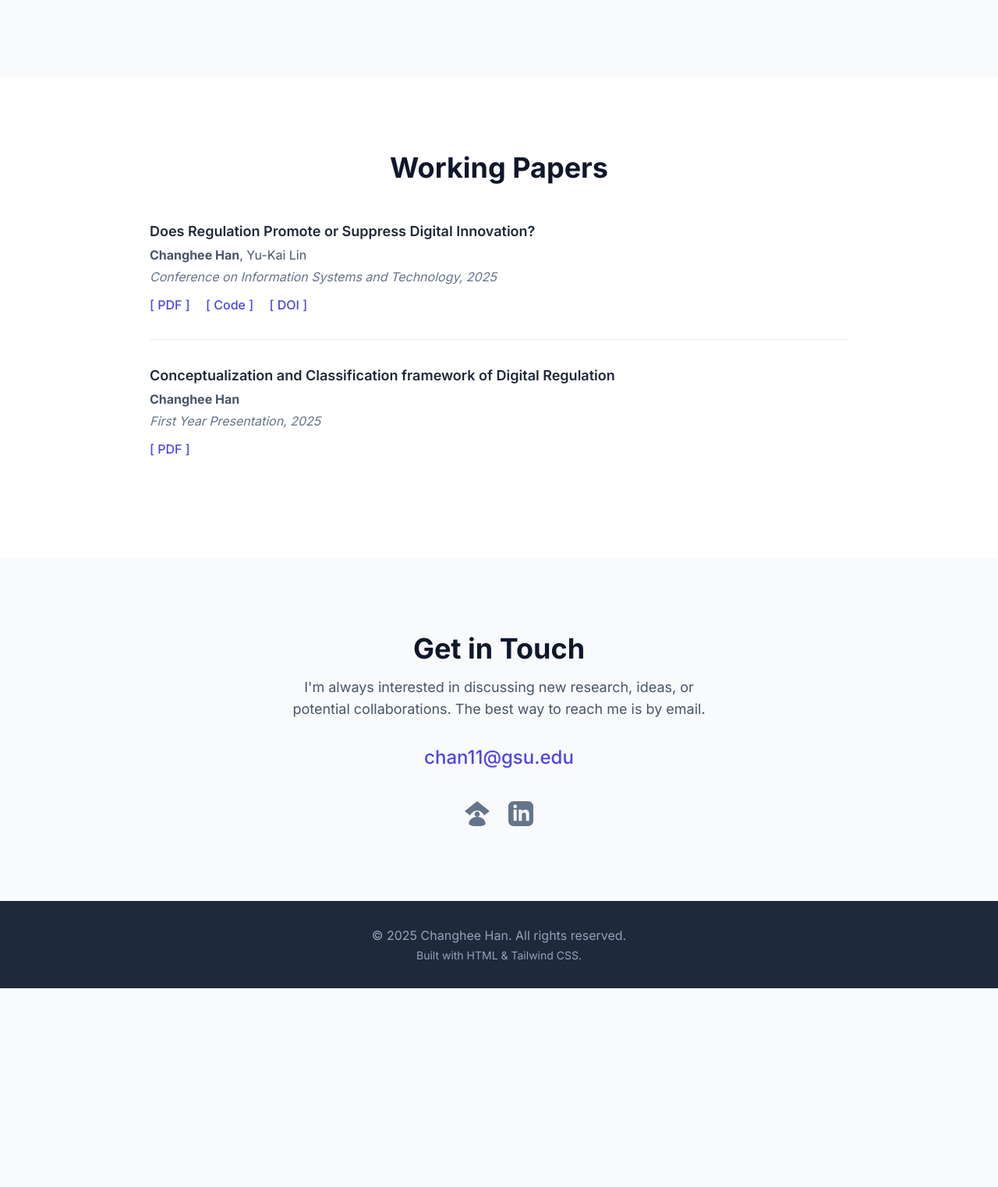
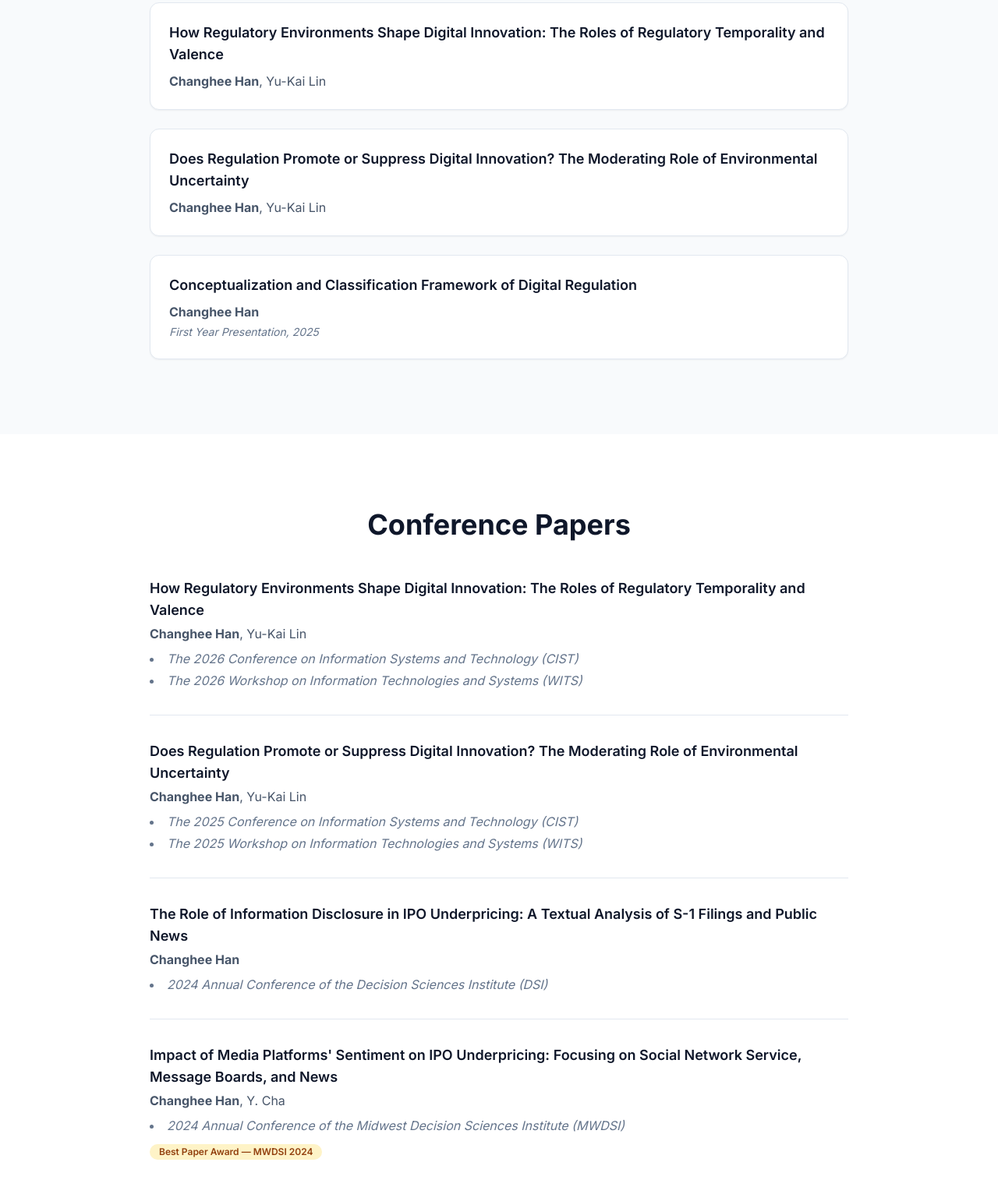
Before and after one commit to nowinseason/ChangheeHan, a plain HTML site: page index.html in a window 1280 px wide. Shown: the part 1277-2800 px from the top of the page at 78% size. Before the commit the page ends 2545 px from the top, so only its background shows below. Drawn offline with nearby package versions, Linux system fonts and the light colour scheme.

Commit message:
Update CV, Working Papers, and Conference Papers sections

```diff
--- a/index.html
+++ b/index.html
@@ -66,8 +66,8 @@
                 <nav class="hidden md:flex md:space-x-8">
                     <a href="#home" class="nav-link text-slate-600 hover:text-indigo-600 transition-colors duration-200" data-section="home">Home</a>
                     <a href="#about" class="nav-link text-slate-600 hover:text-indigo-600 transition-colors duration-200" data-section="about">About</a>
-                    <a href="#research" class="nav-link text-slate-600 hover:text-indigo-600 transition-colors duration-200" data-section="research">Research</a>
-                    <a href="#publications" class="nav-link text-slate-600 hover:text-indigo-600 transition-colors duration-200" data-section="publications">Publications</a>
+                    <a href="#working-papers" class="nav-link text-slate-600 hover:text-indigo-600 transition-colors duration-200" data-section="working-papers">Working Papers</a>
+                    <a href="#conference-papers" class="nav-link text-slate-600 hover:text-indigo-600 transition-colors duration-200" data-section="conference-papers">Conference Papers</a>
                     <a href="#contact" class="nav-link text-slate-600 hover:text-indigo-600 transition-colors duration-200" data-section="contact">Contact</a>
                 </nav>
 
@@ -93,8 +93,8 @@
             <div class="px-2 pt-2 pb-3 space-y-1 sm:px-3">
                 <a href="#home" class="nav-link-mobile text-slate-600 hover:bg-slate-100 hover:text-indigo-600 block px-3 py-2 rounded-md text-base font-medium" data-section="home">Home</a>
                 <a href="#about" class="nav-link-mobile text-slate-600 hover:bg-slate-100 hover:text-indigo-600 block px-3 py-2 rounded-md text-base font-medium" data-section="about">About</a>
-                <a href="#research" class="nav-link-mobile text-slate-600 hover:bg-slate-100 hover:text-indigo-600 block px-3 py-2 rounded-md text-base font-medium" data-section="research">Research</a>
-                <a href="#publications" class="nav-link-mobile text-slate-600 hover:bg-slate-100 hover:text-indigo-600 block px-3 py-2 rounded-md text-base font-medium" data-section="publications">Publications</a>
+                <a href="#working-papers" class="nav-link-mobile text-slate-600 hover:bg-slate-100 hover:text-indigo-600 block px-3 py-2 rounded-md text-base font-medium" data-section="working-papers">Working Papers</a>
+                <a href="#conference-papers" class="nav-link-mobile text-slate-600 hover:bg-slate-100 hover:text-indigo-600 block px-3 py-2 rounded-md text-base font-medium" data-section="conference-papers">Conference Papers</a>
                 <a href="#contact" class="nav-link-mobile text-slate-600 hover:bg-slate-100 hover:text-indigo-600 block px-3 py-2 rounded-md text-base font-medium" data-section="contact">Contact</a>
             </div>
         </div>
@@ -123,13 +123,11 @@
                               with a focus on developing more equitable and robust language models."
                             -->
                             My research focuses on the intersection of public policy and Information Systems (IS),
-                            with a specific emphasis on the governance and societal implications of AI and digital innovation
-
+                            with a specific emphasis on the governance and societal implications of AI and digital innovation.
                         </p>
 
                         <!-- Academic & Social Links -->
                         <div class="mt-8 flex space-x-5">
-                            <!-- Replace '#' with your actual links -->
                             <!-- This wrapper helps position the "Copied!" message -->
                             <div class="relative">
                                 <button
@@ -167,13 +165,9 @@
 
                     <!-- Profile Image -->
                     <div class="md:w-1/3 flex justify-center md:justify-end">
-                        <!--
-                          Replace this with a link to your own professional headshot.
-                          A 400x400 image is a good size.
-                        -->
                         <img
                             src="src/profile.JPEG"
-                            alt="A professional headshot of [Your Name]"
+                            alt="Changhee Han"
                             class="w-64 h-64 md:w-80 md:h-80 object-cover rounded-full shadow-xl border-4 border-white">
                     </div>
                 </div>
@@ -183,20 +177,13 @@
         <!-- ===== About Me Section ===== -->
         <section id="about" class="py-16 md:py-24 bg-white">
             <div class="container mx-auto px-4 sm:px-6 lg:px-8">
-                <!-- Use max-w-3xl for optimal text readability -->
                 <div class="max-w-3xl mx-auto">
                     <h2 class="text-3xl md:text-4xl font-bold text-center text-slate-900">
                         About Me
                     </h2>
                     <div class="mt-8 text-lg text-slate-600 space-y-6">
-                        <!--
-                          Write a 2-3 paragraph bio.
-                          - 1st paragraph: Your academic journey. Where did you study before? What led you to this PhD?
-                          - 2nd paragraph: More detail on your research. Why does it matter? What questions are you trying to answer?
-                          - 3rd paragraph: (Optional) A brief personal touch. Hobbies, interests, or what you do outside the lab.
-                        -->
                         <p>
-                            I am a second-year PhD student at the Computer Information Systems at Georgia State University,
+                            I am a PhD student in Computer Information Systems at Georgia State University,
                             where I am fortunate to be advised by Yu-Kai Lin.
                         </p>
                         <p>
@@ -210,7 +197,7 @@
 
                     <!-- CV Download Button -->
                     <div class="mt-12 text-center">
-                        <a href="https://github.com/nowinseason/ChangheeHan/blob/main/src/Init_CV.pdf"
+                        <a href="src/Init_CV.pdf"
                            class="inline-block bg-indigo-600 text-white text-lg font-medium px-8 py-3 rounded-lg shadow-md hover:bg-indigo-700 transition-all duration-300 transform hover:-translate-y-0.5"
                            target="_blank" rel="noopener noreferrer">
                            View My CV
@@ -220,120 +207,124 @@
             </div>
         </section>
 
-    <!-- ===== Research Section ===== -->
-        <section id="research" class="py-16 md:py-24 bg-slate-50">
-            <div class="container mx-auto px-4 sm:px-6 lg:px-8">
-                <h2 class="text-3xl md:text-4xl font-bold text-center text-slate-900 mb-12">
-                    Research
-                </h2>
-
-                <!-- Research Projects Grid -->
-                <div class="grid md:grid-cols-2 lg:grid-cols-3 gap-8">
-
-                    <!-- Project Card 1 -->
-                    <!-- <div class="bg-white p-6 rounded-lg shadow-lg flex flex-col">
-                        <h3 class="text-xl font-semibold text-slate-900 mb-3">
-                            Project Title One
-                        </h3>
-                        <p class="text-slate-600 flex-grow">
-                            A brief description of your first major research project.
-                            What is the core idea or contribution?
-                        </p>
-
-                        <div class="mt-4">
-                            <span class="inline-block bg-indigo-100 text-indigo-800 text-xs font-medium mr-2 px-2.5 py-0.5 rounded-full">
-                                Tag 1
-                            </span>
-                            <span class="inline-block bg-slate-100 text-slate-800 text-xs font-medium mr-2 px-2.5 py-0.5 rounded-full">
-                                Tag 2
-                            </span>
-                        </div>
-                    </div> -->
-
-                    <!-- Project Card 2 -->
-                    <!-- <div class="bg-white p-6 rounded-lg shadow-lg flex flex-col">
-                        <h3 class="text-xl font-semibold text-slate-900 mb-3">
-                            Project Title Two
-                        </h3>
-                        <p class="text-slate-600 flex-grow">
-                            This could be your dissertation work or another significant
-                            paper. Explain the "what" and "why" concisely.
-                        </p>
-                        <div class="mt-4">
-                            <span class="inline-block bg-indigo-100 text-indigo-800 text-xs font-medium mr-2 px-2.5 py-0.5 rounded-full">
-                                Core Research
-                            </span>
-                        </div>
-                    </div> -->
-
-                    <!-- Project Card 3 (Add more as needed) -->
-                    <!-- <div class="bg-white p-6 rounded-lg shadow-lg flex flex-col">
-                        <h3 class="text-xl font-semibold text-slate-900 mb-3">
-                            Past Project
-                        </h3>
-                        <p class="text-slate-600 flex-grow">
-                            A project from your Master's degree or an earlier
-                            collaboration that is still relevant to your work.
-                        </p>
-                        <div class="mt-4">
-                            <span class="inline-block bg-slate-100 text-slate-800 text-xs font-medium mr-2 px-2.5 py-0.5 rounded-full">
-                                Foundational Work
-                            </span>
-                        </div>
-                    </div> -->
-
-                </div>
-            </div>
-        </section>
-
-        <!-- ===== Publications Section ===== -->
-        <section id="publications" class="py-16 md:py-24 bg-white">
+        <!-- ===== Working Papers Section ===== -->
+        <section id="working-papers" class="py-16 md:py-24 bg-slate-50">
             <div class="container mx-auto px-4 sm:px-6 lg:px-8">
                 <div class="max-w-4xl mx-auto">
                     <h2 class="text-3xl md:text-4xl font-bold text-center text-slate-900 mb-12">
                         Working Papers
                     </h2>
 
+                    <ul class="space-y-6">
+
+                        <!-- Working Paper 1 -->
+                        <li class="bg-white p-6 rounded-xl shadow-sm border border-slate-200">
+                            <p class="text-lg font-semibold text-slate-900">
+                                How Regulatory Environments Shape Digital Innovation: The Roles of Regulatory Temporality and Valence
+                            </p>
+                            <p class="mt-2 text-slate-600">
+                                <strong>Changhee Han</strong>, Yu-Kai Lin
+                            </p>
+                        </li>
+
+                        <!-- Working Paper 2 -->
+                        <li class="bg-white p-6 rounded-xl shadow-sm border border-slate-200">
+                            <p class="text-lg font-semibold text-slate-900">
+                                Does Regulation Promote or Suppress Digital Innovation? The Moderating Role of Environmental Uncertainty
+                            </p>
+                            <p class="mt-2 text-slate-600">
+                                <strong>Changhee Han</strong>, Yu-Kai Lin
+                            </p>
+                        </li>
+
+                        <!-- Working Paper 3 -->
+                        <li class="bg-white p-6 rounded-xl shadow-sm border border-slate-200">
+                            <p class="text-lg font-semibold text-slate-900">
+                                Conceptualization and Classification Framework of Digital Regulation
+                            </p>
+                            <p class="mt-2 text-slate-600">
+                                <strong>Changhee Han</strong>
+                            </p>
+                            <p class="mt-1 text-sm italic text-slate-500">
+                                First Year Presentation, 2025
+                            </p>
+                        </li>
+
+                    </ul>
+                </div>
+            </div>
+        </section>
+
+        <!-- ===== Conference Papers Section ===== -->
+        <section id="conference-papers" class="py-16 md:py-24 bg-white">
+            <div class="container mx-auto px-4 sm:px-6 lg:px-8">
+                <div class="max-w-4xl mx-auto">
+                    <h2 class="text-3xl md:text-4xl font-bold text-center text-slate-900 mb-12">
+                        Conference Papers
+                    </h2>
+
                     <ul class="space-y-8">
 
-                        <!-- Publication Item 1 -->
+                        <!-- Conference Item 1 -->
                         <li class="pb-8 border-b border-slate-200 last:border-b-0">
-                            <p class="text-lg font-semibold text-slate-800">
-                                Does Regulation Promote or Suppress Digital Innovation?
+                            <p class="text-lg font-semibold text-slate-900">
+                                How Regulatory Environments Shape Digital Innovation: The Roles of Regulatory Temporality and Valence
                             </p>
                             <p class="mt-1 text-slate-600">
-                                <!-- Put your name in <strong> tags -->
                                 <strong>Changhee Han</strong>, Yu-Kai Lin
                             </p>
-                            <p class="mt-1 italic text-slate-500">
-                                Conference on Information Systems and Technology, 2025
-                            </p>
-                            <!-- Links -->
-                            <div class="mt-3 space-x-4">
-                                <a href="#" class="text-base font-medium text-indigo-600 hover:underline">[ PDF ]</a>
-                                <a href="#" class="text-base font-medium text-indigo-600 hover:underline">[ Code ]</a>
-                                <a href="#" class="text-base font-medium text-indigo-600 hover:underline">[ DOI ]</a>
-                            </div>
+                            <ul class="mt-2 space-y-1 text-slate-500 italic list-disc list-inside">
+                                <li>The 2026 Conference on Information Systems and Technology (CIST)</li>
+                                <li>The 2026 Workshop on Information Technologies and Systems (WITS)</li>
+                            </ul>
                         </li>
 
-                        <!-- Publication Item 2 -->
+                        <!-- Conference Item 2 -->
                         <li class="pb-8 border-b border-slate-200 last:border-b-0">
-                            <p class="text-lg font-semibold text-slate-800">
-                                Conceptualization and Classification framework of Digital Regulation
+                            <p class="text-lg font-semibold text-slate-900">
+                                Does Regulation Promote or Suppress Digital Innovation? The Moderating Role of Environmental Uncertainty
+                            </p>
+                            <p class="mt-1 text-slate-600">
+                                <strong>Changhee Han</strong>, Yu-Kai Lin
+                            </p>
+                            <ul class="mt-2 space-y-1 text-slate-500 italic list-disc list-inside">
+                                <li>The 2025 Conference on Information Systems and Technology (CIST)</li>
+                                <li>The 2025 Workshop on Information Technologies and Systems (WITS)</li>
+                            </ul>
+                        </li>
+
+                        <!-- Conference Item 3 -->
+                        <li class="pb-8 border-b border-slate-200 last:border-b-0">
+                            <p class="text-lg font-semibold text-slate-900">
+                                The Role of Information Disclosure in IPO Underpricing: A Textual Analysis of S-1 Filings and Public News
                             </p>
                             <p class="mt-1 text-slate-600">
                                 <strong>Changhee Han</strong>
                             </p>
-                            <p class="mt-1 italic text-slate-500">
-                                First Year Presentation, 2025
+                            <ul class="mt-2 space-y-1 text-slate-500 italic list-disc list-inside">
+                                <li>2024 Annual Conference of the Decision Sciences Institute (DSI)</li>
+                            </ul>
+                        </li>
+
+                        <!-- Conference Item 4 -->
+                        <li class="pb-8 border-b border-slate-200 last:border-b-0">
+                            <div class="flex flex-wrap items-center gap-2">
+                                <p class="text-lg font-semibold text-slate-900">
+                                    Impact of Media Platforms' Sentiment on IPO Underpricing: Focusing on Social Network Service, Message Boards, and News
+                                </p>
+                            </div>
+                            <p class="mt-1 text-slate-600">
+                                <strong>Changhee Han</strong>, Y. Cha
                             </p>
-                            <div class="mt-3 space-x-4">
-                                <a href="#" class="text-base font-medium text-indigo-600 hover:underline">[ PDF ]</a>
-                                <!-- <a href="#" class="text-base font-medium text-indigo-600 hover:underline">[ Poster ]</a> -->
+                            <ul class="mt-2 space-y-1 text-slate-500 italic list-disc list-inside">
+                                <li>2024 Annual Conference of the Midwest Decision Sciences Institute (MWDSI)</li>
+                            </ul>
+                            <div class="mt-2">
+                                <span class="inline-flex items-center px-3 py-0.5 rounded-full text-xs font-semibold bg-amber-100 text-amber-800">
+                                    Best Paper Award — MWDSI 2024
+                                </span>
                             </div>
                         </li>
-
-                        <!-- Add more <li> items as you get more publications -->
 
                     </ul>
                 </div>
@@ -351,7 +342,7 @@
                         I'm always interested in discussing new research, ideas, or potential collaborations.
                         The best way to reach me is by email.
                     </p>
-                    <a href="mailto:your.email@university.edu"
+                    <a href="mailto:Chan11@gsu.edu"
                        class="mt-8 inline-block text-xl md:text-2xl font-medium text-indigo-600 hover:text-indigo-800 transition-colors duration-200">
                         chan11@gsu.edu
                     </a>
@@ -361,17 +352,11 @@
                         <a href="https://scholar.google.com/citations?user=axVFSzcAAAAJ&hl=en&authuser=1" title="Google Scholar" class="text-slate-500 hover:text-indigo-600">
                             <span class="sr-only">Google Scholar</span>
                             <svg class="w-8 h-8" fill="currentColor" viewBox="0 0 24 24" aria-hidden="true"><path d="M5.242 13.769L0 9.5L12 0l12 9.5l-5.242 4.269C17.548 11.241 14.978 9 12 9s-5.548 2.241-6.758 4.769zM12 10c-1.381 0-2.5 1.119-2.5 2.5s1.119 2.5 2.5 2.5 2.5-1.119 2.5-2.5S13.381 10 12 10zM12 15c-4.33 0-8 2.8-8 6.5C4 23.3 7.58 24 12 24s8-.7 8-2.5c0-3.7-3.67-6.5-8-6.5z"/></svg>
-</a>
+                        </a>
                         <a href="https://www.linkedin.com/in/changheehan-info/" title="LinkedIn" class="text-slate-500 hover:text-indigo-600">
                             <span class="sr-only">LinkedIn</span>
                             <svg class="w-8 h-8" fill="currentColor" viewBox="0 0 24 24" aria-hidden="true"><path d="M19 0h-14c-2.761 0-5 2.239-5 5v14c0 2.761 2.239 5 5 5h14c2.762 0 5-2.239 5-5v-14c0-2.761-2.238-5-5-5zm-11 19h-3v-11h3v11zm-1.5-12.268c-.966 0-1.75-.79-1.75-1.764s.784-1.764 1.75-1.764 1.75.79 1.75 1.764-.783 1.764-1.75 1.764zm13.5 12.268h-3v-5.604c0-3.368-4-3.113-4 0v5.604h-3v-11h3v1.765c1.396-2.586 7-2.777 7 2.476v6.759z"/></svg>
                         </a>
-                        <!--
-                        <a href="#" title="GitHub" class="text-slate-500 hover:text-indigo-600">
-                            <span class="sr-only">GitHub</span>
-                            <svg class="w-8 h-8" fill="currentColor" viewBox="0 0 24 24" aria-hidden="true"><path fill-rule="evenodd" d="M12 2C6.477 2 2 6.477 2 12c0 4.418 2.865 8.165 6.839 9.489.5.092.682-.217.682-.482 0-.237-.009-.868-.013-1.703-2.782.605-3.369-1.343-3.369-1.343-.454-1.158-1.11-1.466-1.11-1.466-.908-.62.069-.608.069-.608 1.003.07 1.531 1.032 1.531 1.032.892 1.53 2.341 1.088 2.91.832.092-.647.35-1.088.636-1.338-2.22-.253-4.555-1.113-4.555-4.951 0-1.093.39-1.988 1.03-2.688-.103-.253-.446-1.272.098-2.65 0 0 .84-.27 2.75 1.026A9.564 9.564 0 0112 6.844c.85.004 1.705.115 2.504.337 1.909-1.296 2.747-1.026 2.747-1.026.546 1.379.202 2.398.1 2.651.64.7 1.028 1.595 1.028 2.688 0 3.848-2.339 4.695-4.566 4.942.359.309.678.92.678 1.855 0 1.338-.012 2.419-.012 2.747 0 .267.18.577.688.48C19.135 20.165 22 16.418 22 12A10 10 0 0012 2z" clip-rule="evenodd" /></svg>
-                        </a>
-                        -->
                     </div>
                 </div>
             </div>
@@ -382,7 +367,7 @@
     <!-- ===== Footer ===== -->
     <footer class="py-8 bg-slate-800 text-slate-400">
         <div class="container mx-auto px-4 sm:px-6 lg:px-8 text-center">
-            <p>&copy; 2025 Changhee Han. All rights reserved.</p>
+            <p>&copy; 2026 Changhee Han. All rights reserved.</p>
             <p class="text-sm mt-1">Built with HTML & Tailwind CSS.</p>
         </div>
     </footer>
```
Also changed, not shown: 1 other file.
